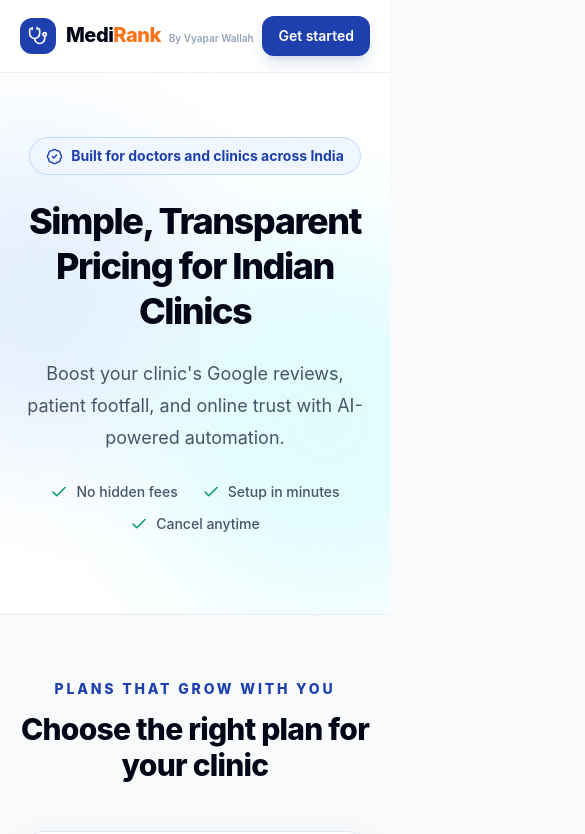
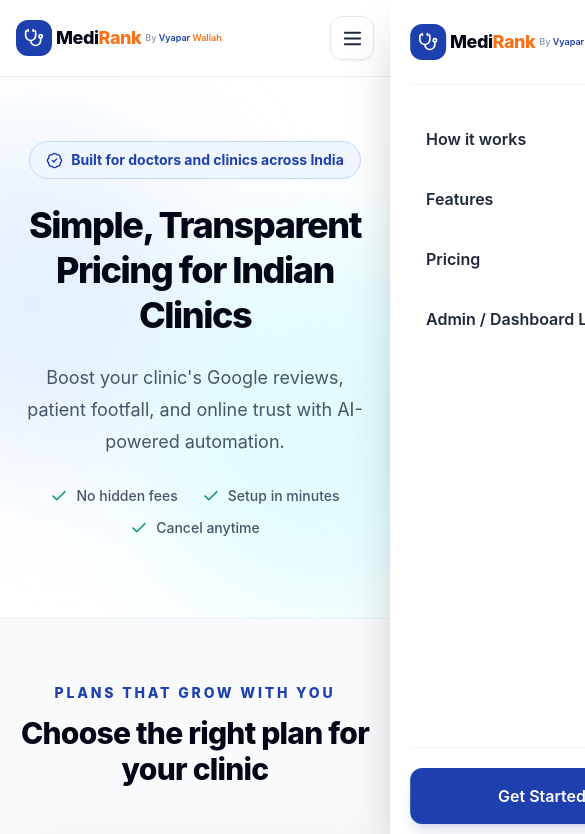
Before and after one commit to vyaparwallah111-dev/Medirank, a Next.js app: page /pricing in a window 390 px wide. Shown: the top 834 px of the page, 585 px wide, since content can reach past the window. Built offline with nearby package versions, Linux system fonts and the light colour scheme.

Commit message:
new changes

```diff
--- a/app/page.tsx
+++ b/app/page.tsx
@@ -35,13 +35,13 @@ const reviewBenefits=[
 ] as const;
 const choiceReasons=[
   {icon:ShieldCheck,title:"Built for Google Review Safety in 2026",copy:"Rolling 24-hour phrase limits, originality checks, and authentic-input guardrails reduce repetitive patterns and help protect the integrity of your Google Business Profile. No platform can guarantee immunity from Google enforcement."},
-  {icon:Languages,title:"Hinglish + Regional Vocabulary Support",copy:"Indian patients naturally mix Hindi and English. MediRank’s specialized Gemini configuration supports familiar Hinglish phrasing while preserving the patient’s selected facts and meaning."},
+  {icon:Languages,title:"Hinglish + Regional Vocabulary Support",copy:"Indian patients naturally mix Hindi and English. MediRank’s specialized Ai configuration supports familiar Hinglish phrasing while preserving the patient’s selected facts and meaning."},
   {icon:LockKeyhole,title:"Privacy-Locked Device Verification",copy:"A privacy-safe hashed device token applies a seven-day, per-clinic generation lock to discourage repeated submissions by staff, competitors, or the same device."},
 ] as const;
 const conversionSteps=[
-  {icon:Navigation,number:"01",title:"Smart GPS Guarded Scan",copy:"The patient scans the clinic QR at reception. A token-free preflight checks eligibility and, when clinic coordinates and location permission are available, verifies the device is within 500 metres."},
-  {icon:WandSparkles,number:"02",title:"No-Brainer AI Review Generation",copy:"The patient selects one or two visit highlights and receives four natural variations grounded only in those selections and their actual rating."},
-  {icon:Copy,number:"03",title:"Natural Click-Path Paste",copy:"Copying a review opens the dedicated Thank You state with the custom animation, then clearly guides the patient to Google Maps—without auto-posting."},
+  {icon:Navigation,number:"01",title:"Smart Verification Scan",copy:"The patient scans your clinic’s custom QR code at the reception. Our intelligent system automatically verifies the visit instantly and seamlessly prepares a localized feedback session tailored to your practice branch—ensuring only real, physical footfall is converted into profile visibility"},
+  {icon:WandSparkles,number:"02",title:"One-Click Smart Variations",copy:"The patient effortlessly selects 1 or 2 quick highlights of their visit (like friendly staff or painless treatment). MediRank instantly generates authentic, highly personalized drafts that match true patient experiences, removing all typing friction completely."},
+  {icon:Copy,number:"03",title:"Seamless Organic Publishing",copy:"Once the patient selects their preferred draft, they are beautifully guided forward to your official Google Maps profile. With a natural and intuitive click-path, pasting their real experience takes less than 2 seconds, boosting your local ranking safely."},
 ] as const;
 
 export default function Home(){return <>
--- a/components/logo.tsx
+++ b/components/logo.tsx
@@ -1,3 +1,3 @@
 import Link from 'next/link';
 import { Stethoscope } from 'lucide-react';
-export function Logo({light=false}:{light?:boolean}){return <Link href="/" className="inline-flex items-center gap-2.5"><span className="grid h-9 w-9 place-items-center rounded-xl bg-brand text-white"><Stethoscope size={20}/></span><span className={`text-xl font-extrabold tracking-tight ${light?'text-white':'text-slate-950'}`}>Medi<span className="text-orange">Rank</span><small className={`ml-2 text-[10px] font-semibold tracking-normal ${light?'text-white/70':'text-slate-400'}`}>By Vyapar Wallah</small></span></Link>}
+export function Logo({light=false}:{light?:boolean}){return <Link href="/" className="flex min-w-0 flex-nowrap items-center space-x-1 sm:space-x-2.5" aria-label="MediRank by Vyapar Wallah home"><span className="grid h-9 w-9 shrink-0 place-items-center rounded-xl bg-brand text-white sm:h-10 sm:w-10"><Stethoscope size={20}/></span><span className="flex min-w-0 flex-nowrap items-center space-x-1 whitespace-nowrap"><span className={`text-[1.05rem] font-extrabold tracking-tight min-[390px]:text-lg sm:text-xl ${light?'text-white':'text-slate-950'}`}>Medi<span className="text-orange">Rank</span></span><small className={`whitespace-nowrap text-[8px] font-semibold tracking-normal min-[390px]:text-[9px] sm:text-[10px] ${light?'text-white/70':'text-slate-400'}`}>By <span className="text-brand">Vyapar</span> <span className="text-orange">Wallah</span></small></span></Link>}
--- a/components/site-header.tsx
+++ b/components/site-header.tsx
@@ -2,6 +2,8 @@
 
 import Link from "next/link";
 import { usePathname } from "next/navigation";
+import { Menu, X } from "lucide-react";
+import { useEffect, useState } from "react";
 import { Logo } from "./logo";
 
 const nav = [
@@ -12,10 +14,26 @@ const nav = [
 
 export function SiteHeader() {
   const pathname = usePathname();
+  const [isMenuOpen, setIsMenuOpen] = useState(false);
+
+  useEffect(() => setIsMenuOpen(false), [pathname]);
+
+  useEffect(() => {
+    if (!isMenuOpen) return;
+    const onKeyDown = (event: KeyboardEvent) => {
+      if (event.key === "Escape") setIsMenuOpen(false);
+    };
+    document.addEventListener("keydown", onKeyDown);
+    document.body.style.overflow = "hidden";
+    return () => {
+      document.removeEventListener("keydown", onKeyDown);
+      document.body.style.overflow = "";
+    };
+  }, [isMenuOpen]);
 
   return (
     <header className="sticky top-0 z-40 border-b border-slate-200/70 bg-white/90 backdrop-blur-xl">
-      <div className="container-page flex items-center justify-between py-4">
+      <div className="mx-auto flex w-full max-w-7xl items-center justify-between px-4 py-4 sm:px-6 lg:px-8">
         <Logo />
         <nav className="hidden items-center gap-8 text-sm font-medium md:flex" aria-label="Main navigation">
           {nav.map((item) => {
@@ -36,14 +54,40 @@ export function SiteHeader() {
             );
           })}
         </nav>
-        <div className="flex items-center gap-2">
-          <Link href="/login" className="hidden px-4 py-2 text-sm font-semibold text-slate-700 sm:block">
+        <div className="flex shrink-0 items-center gap-2">
+          <Link href="/login" className="hidden px-4 py-2 text-sm font-semibold text-slate-700 md:block">
             Log in
           </Link>
-          <Link href="/signup" className="btn-primary !px-4 !py-2.5 text-sm">
+          <Link href="/signup" className="btn-primary !hidden !px-4 !py-2.5 text-sm md:!inline-flex">
             Get started
           </Link>
+          <button
+            type="button"
+            className="grid h-11 w-11 place-items-center rounded-xl border border-slate-200 bg-white text-slate-800 shadow-sm transition hover:border-blue-200 hover:text-brand md:hidden"
+            aria-label="Open navigation menu"
+            aria-expanded={isMenuOpen}
+            aria-controls="mobile-navigation"
+            onClick={() => setIsMenuOpen(true)}
+          >
+            <Menu size={23} aria-hidden="true" />
+          </button>
         </div>
+      </div>
+      <div className={`fixed inset-0 z-50 md:hidden ${isMenuOpen ? "pointer-events-auto" : "pointer-events-none"}`} aria-hidden={!isMenuOpen}>
+        <button type="button" aria-label="Close navigation menu" onClick={() => setIsMenuOpen(false)} className={`absolute inset-0 bg-slate-950/35 backdrop-blur-sm transition-opacity duration-300 ${isMenuOpen ? "opacity-100" : "opacity-0"}`} />
+        <aside id="mobile-navigation" role="dialog" aria-modal="true" aria-label="Mobile navigation" className={`absolute right-0 top-0 flex h-[100dvh] w-[min(88vw,24rem)] flex-col bg-white p-5 shadow-2xl transition-transform duration-300 ease-out ${isMenuOpen ? "translate-x-0" : "translate-x-full"}`}>
+          <div className="flex items-center justify-between border-b border-slate-100 pb-5">
+            <Logo />
+            <button type="button" onClick={() => setIsMenuOpen(false)} className="grid h-11 w-11 shrink-0 place-items-center rounded-xl bg-slate-100 text-slate-700" aria-label="Close navigation menu"><X size={22} aria-hidden="true" /></button>
+          </div>
+          <nav className="mt-7 flex flex-col gap-2" aria-label="Mobile navigation">
+            {nav.map((item) => <Link key={item.label} href={item.href} onClick={() => setIsMenuOpen(false)} className="rounded-xl px-4 py-3.5 text-base font-semibold text-slate-800 transition hover:bg-blue-50 hover:text-brand">{item.label}</Link>)}
+            <Link href="/login" onClick={() => setIsMenuOpen(false)} className="rounded-xl px-4 py-3.5 text-base font-semibold text-slate-800 transition hover:bg-blue-50 hover:text-brand">Admin / Dashboard Login</Link>
+          </nav>
+          <div className="mt-auto border-t border-slate-100 pt-5">
+            <Link href="/signup" onClick={() => setIsMenuOpen(false)} className="btn-primary min-h-14 w-full text-base">Get Started Now</Link>
+          </div>
+        </aside>
       </div>
     </header>
   );
```
